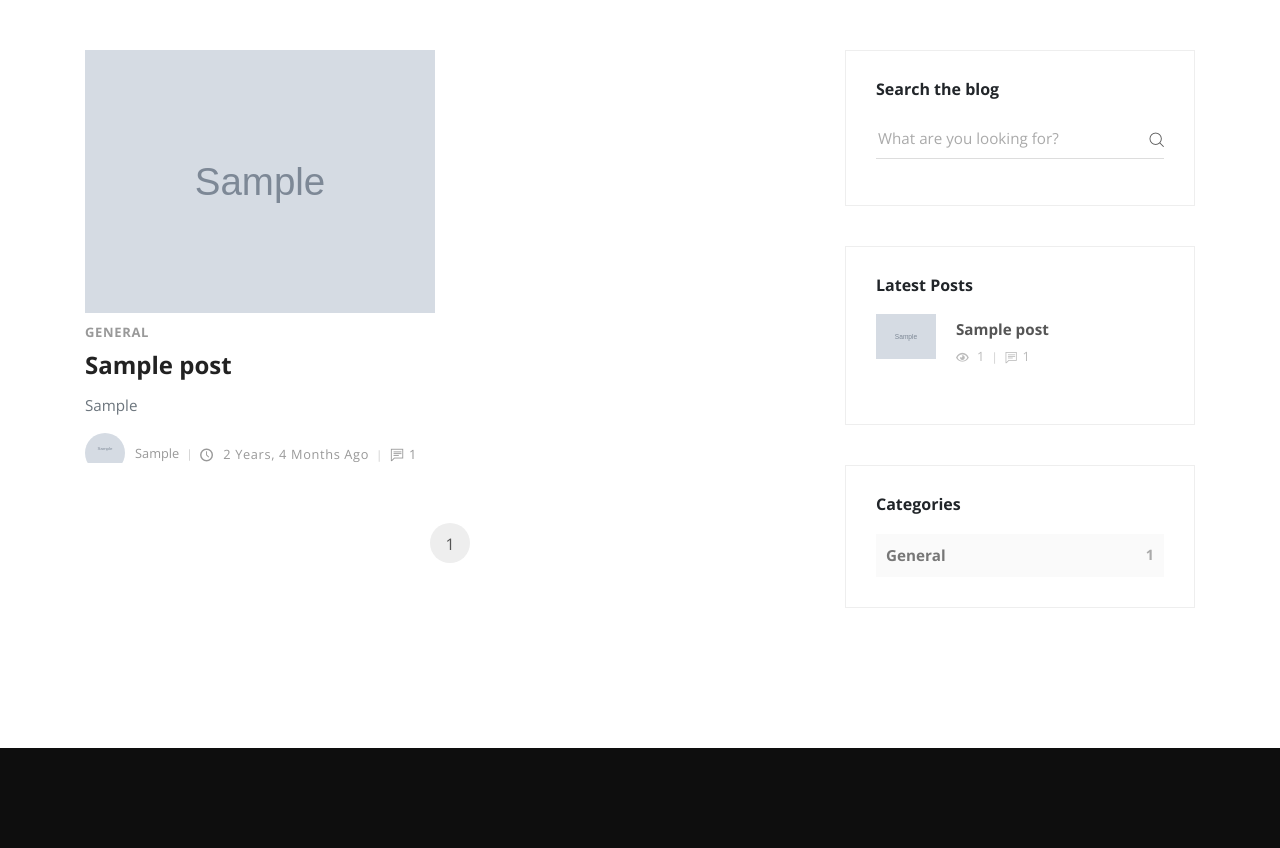
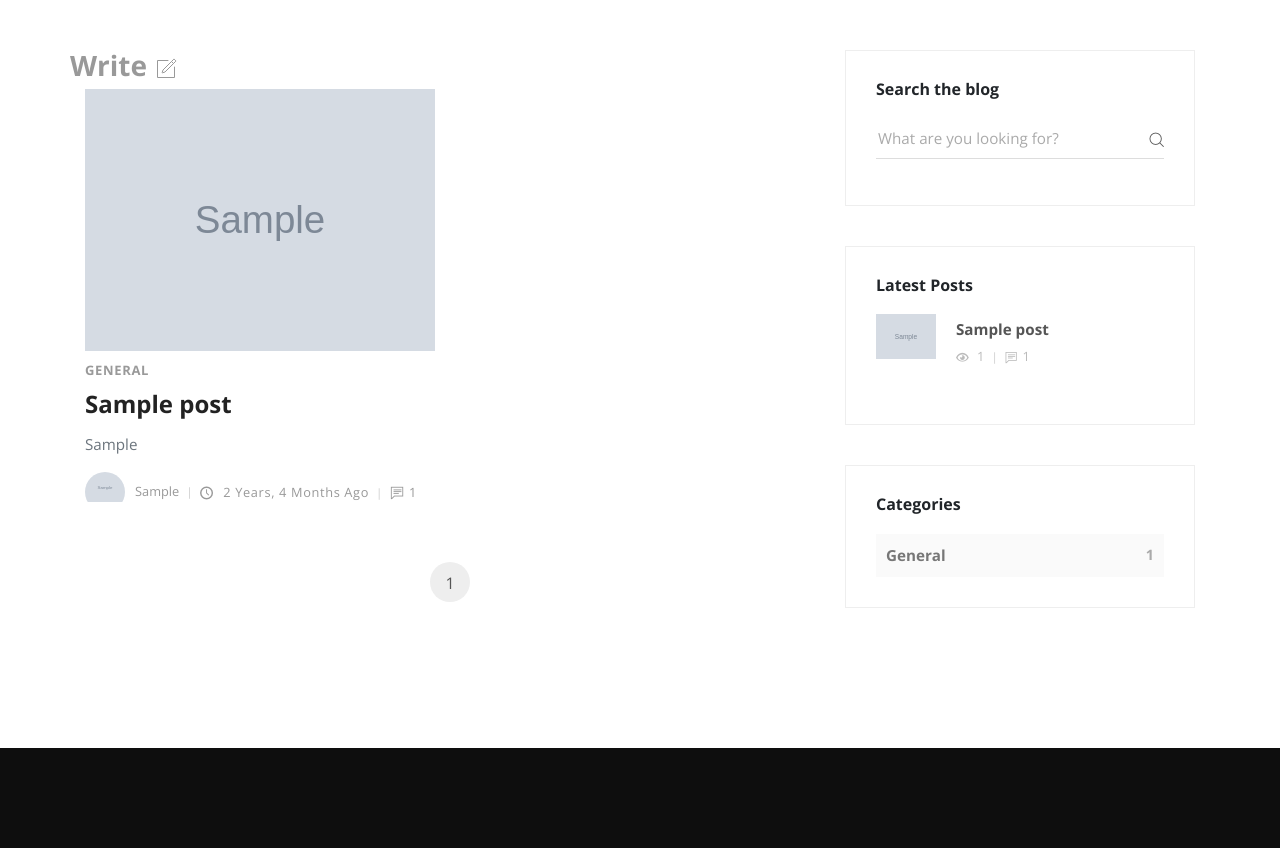
Before and after one commit to someshkovi/escape_blog, a Django app: page /blog/ in a window 1280 px wide. Shown: the part 81-929 px from the top of the page. Run offline with Django 3.2, Linux system fonts and the light colour scheme; a user stored in the database is signed in; data comes from the database, SQL or seed files in the repository; tables that the repository leaves empty hold one stand-in row (values such as "Sample post"); grey boxes marked "Sample" are stand-in pictures; some libraries are stand-ins or nearby versions.

Commit message:
bug fixes

```diff
--- a/src/templates/blog.html
+++ b/src/templates/blog.html
@@ -9,6 +9,14 @@
       <!-- Latest Posts -->
       <main class="posts-listing col-lg-8">
         <div class="container">
+          <div class="row">
+            {% if request.user.is_authenticated %}
+            <a href="{% url 'post-create' %}">
+            <h3>Write
+            <svg width="24" height="24" viewBox="0 0 24 24" fill="none" aria-label="Write"><path d="M14 4a.5.5 0 0 0 0-1v1zm7 6a.5.5 0 0 0-1 0h1zm-7-7H4v1h10V3zM3 4v16h1V4H3zm1 17h16v-1H4v1zm17-1V10h-1v10h1zm-1 1a1 1 0 0 0 1-1h-1v1zM3 20a1 1 0 0 0 1 1v-1H3zM4 3a1 1 0 0 0-1 1h1V3z" fill="currentColor"></path><path d="M17.5 4.5l-8.46 8.46a.25.25 0 0 0-.06.1l-.82 2.47c-.07.2.12.38.31.31l2.47-.82a.25.25 0 0 0 .1-.06L19.5 6.5m-2-2l2.32-2.32c.1-.1.26-.1.36 0l1.64 1.64c.1.1.1.26 0 .36L19.5 6.5m-2-2l2 2" stroke="currentColor"></path></svg>
+            </a></h3>
+            {% endif %}
+          </div>
           <div class="row">
             <!-- post -->
             {% for post in queryset %}
--- a/src/templates/index.html
+++ b/src/templates/index.html
@@ -1,6 +1,6 @@
 {% extends 'base.html' %}
 {% load static %}
-
+{% block title %} Home {% endblock %}
 {% block stylesheets %}
   <link rel="stylesheet" href="{% static 'css/typewriter.css' %}">
 {% endblock stylesheets %}
@@ -101,7 +101,7 @@
           {% for obj in latest%}
             <div class="post col-md-4">
               {% if obj.thumbnail %}
-                <div class="post-thumbnail"><a href="#"><img src="{{ obj.thumbnail.url }}" alt="..." class="img-fluid"></a></div>
+                <div class="post-thumbnail"><img src="{{ obj.thumbnail.url }}" alt="..." class="img-fluid"></div>
               {% endif %}
               <div class="post-details">
                 <div class="post-meta d-flex justify-content-between">
@@ -111,7 +111,7 @@
                         <a href="#">{{ cat }}</a>
                       {% endfor %}
                     </div>
-                </div><a href="#">
+                </div><a href="{{ obj.get_absolute_url }}">
                   <h3 class="h4">{{ obj.title}}</h3></a>
                 <p class="text-muted">{{ obj.overview }}</p>
               </div>
--- a/src/templates/post.html
+++ b/src/templates/post.html
@@ -1,5 +1,6 @@
 {% extends 'base.html' %}
 {% load static %}
+{% block title %} {{ post.title }} {% endblock %}
 {% block content %}
 
 <style>
@@ -51,6 +52,7 @@
                     <div class="comments meta-last"><i class="icon-comment"></i>{{ post.comment_count }}</div>
                   </div>
                 </div>
+                <div>{{ post.overview }}</div>
                 <div class="post-body">
                   {{ post.content | safe }}
                 </div>
--- a/src/tweets/templates/tweets/index.html
+++ b/src/tweets/templates/tweets/index.html
@@ -1,5 +1,6 @@
 {% extends 'base.html' %}
 {% load static %}
+{% block title %} Tweets {% endblock %}
   {% block stylesheets %}
     <link rel="stylesheet" href="{% static 'tweets/css/style.css' %}" />
   {% endblock stylesheets %}
@@ -13,6 +14,7 @@
       <main class="posts-listing col-lg-8">
         <div class="contatiner">
           <!-- tweetbox starts -->
+          {% if request.user.is_authenticated %}
             <div class="tweetBox">
               <form action="" method="post" enctype="multipart/form-data">
                 {% csrf_token %}
@@ -55,6 +57,9 @@
 
               </form>
             </div>
+          {% else %}
+          <div class="contatiner"><a href='/accounts/login'>Login for better experience</a></div>
+          {% endif %}
           <!-- tweetbox ends -->
           <!-- post starts -->
           {% for post in queryset %}
```
Lines whose indentation alone changed are shown as unchanged.
